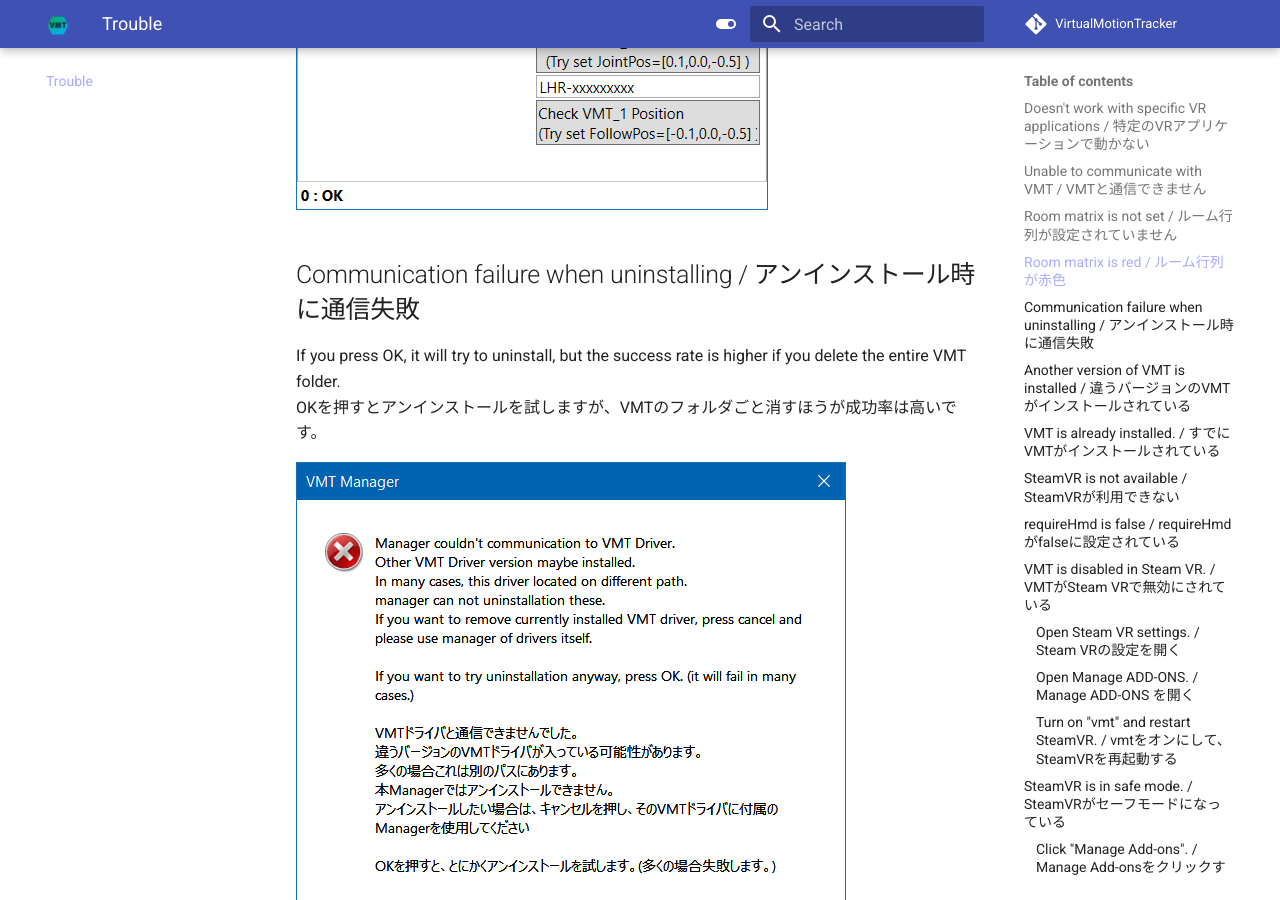
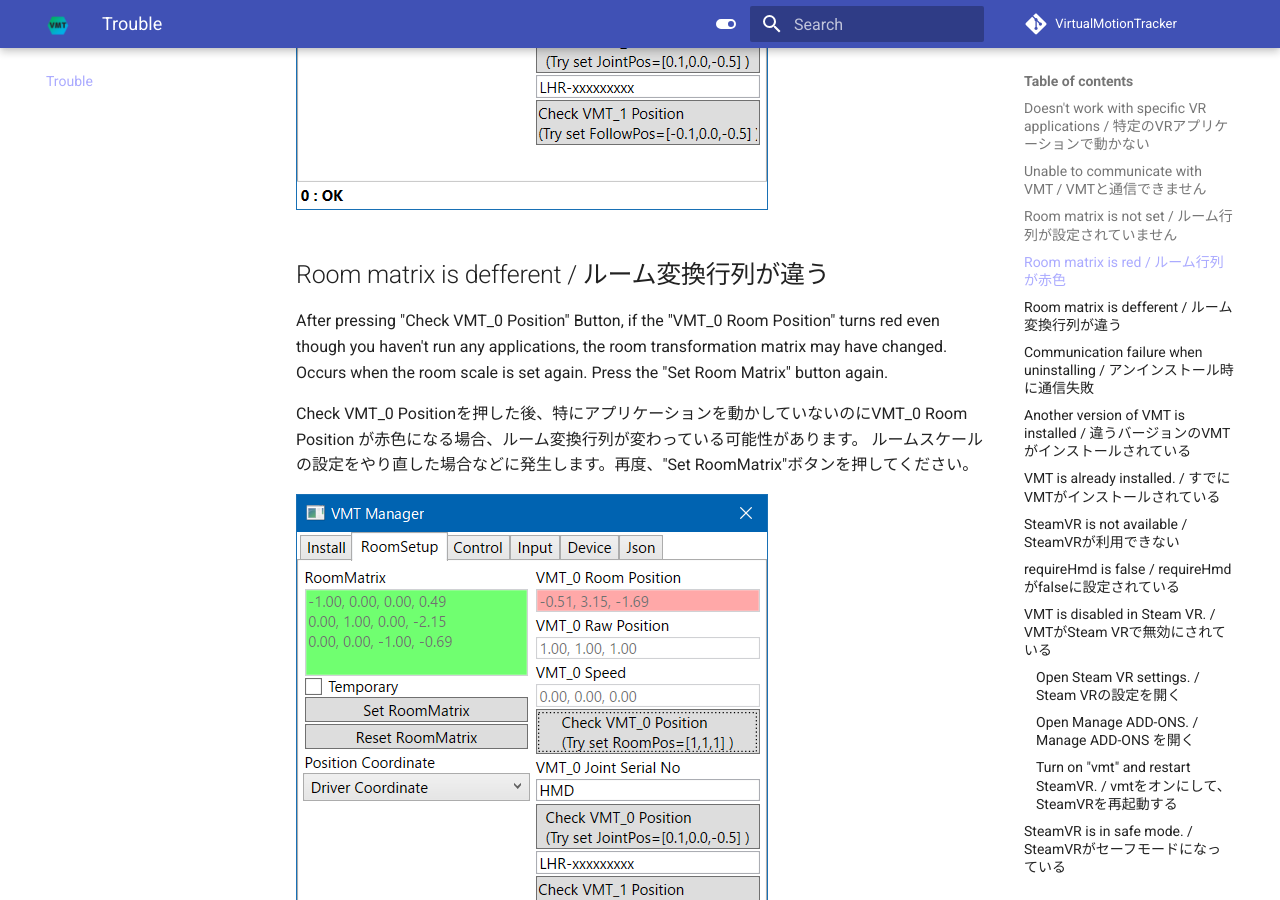
Before and after one commit to gpsnmeajp/VirtualMotionTrackerDocument, an MkDocs documentation site: the page built from docs/trouble.md, in a window 1280 px wide and 900 px high, scrolled down 3208 px. Built offline with MkDocs 1.6.1 and Material for MkDocs 9.7.7, drawn with Linux system fonts in a browser that asks for light colours; comment, search, counter and statistics services are not loaded.

Commit message:
”ルーム変換行列が違う”を追加

```diff
--- a/docs/trouble.md
+++ b/docs/trouble.md
@@ -40,6 +40,16 @@
 ベースステーションの電源が入っていない、HMDからベースステーションが見えないなど、SteamVRが正常に動いていません。
 
 ![](/VirtualMotionTrackerDocument/image/troubleB.png)
+
+## Room matrix is defferent / ルーム変換行列が違う
+After pressing "Check VMT_0 Position" Button, if the "VMT_0 Room Position" turns red even though you haven't run any applications, the room transformation matrix may have changed.
+Occurs when the room scale is set again. Press the "Set Room Matrix" button again.
+
+Check VMT_0 Positionを押した後、特にアプリケーションを動かしていないのにVMT_0 Room Position が赤色になる場合、ルーム変換行列が変わっている可能性があります。
+ルームスケールの設定をやり直した場合などに発生します。再度、"Set RoomMatrix"ボタンを押してください。
+
+![](/VirtualMotionTrackerDocument/image/troubleC.png)
+
 
 ## Communication failure when uninstalling / アンインストール時に通信失敗
 If you press OK, it will try to uninstall, but the success rate is higher if you delete the entire VMT folder.
```
Also changed, not shown: docs/image/troubleC.png (added).
